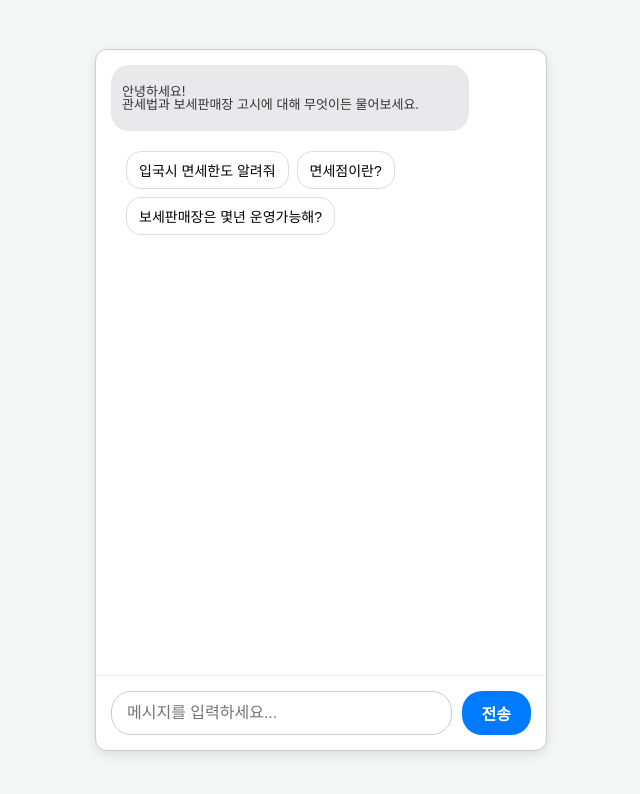
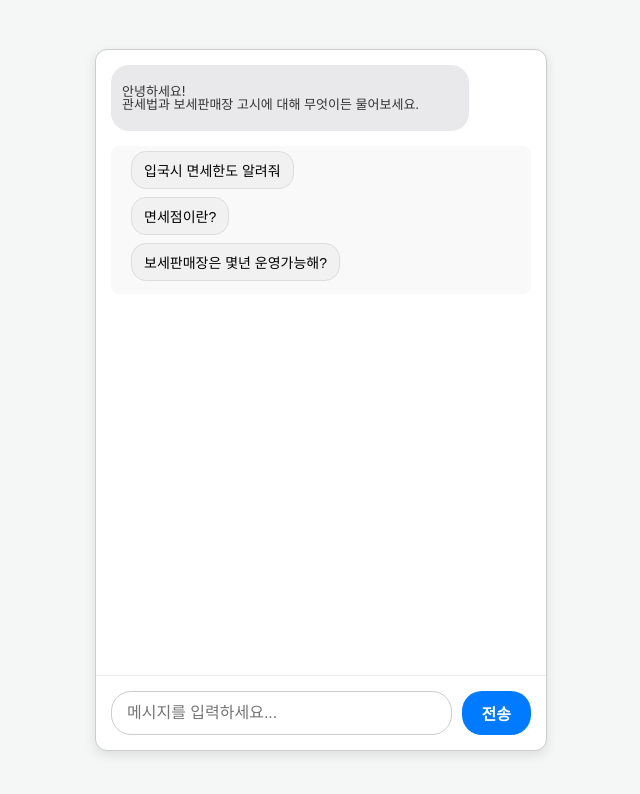
Before and after one commit to herememory/my-chatbot, a website: page index.html in a window 1280 px wide. Shown: the whole page, without its empty margins (319-959 px from the left). Drawn offline with Linux system fonts and the light colour scheme.

Commit message:
Update style.css

```diff
--- a/style.css
+++ b/style.css
@@ -93,24 +93,25 @@ body {
     margin-bottom: 5px;
 }
 
+/* 이 부분의 코드를 찾아서 아래 내용으로 교체해 주세요 */
 .example-questions {
-    padding: 5px 15px;
+    padding: 5px 20px;
     display: flex;
-    flex-wrap: wrap;
-    gap: 8px;
-    background-color: transparent; /* 배경색 완전히 제거 */
+    flex-direction: column;
+    align-items: flex-start;
 }
 
 .example-btn {
-    background-color: transparent;
+    background-color: #f1f1f1;
     border: 1px solid #ddd;
     border-radius: 15px;
     padding: 8px 12px;
+    margin-bottom: 8px;
     cursor: pointer;
     font-size: 14px;
     text-align: left;
 }
 
 .example-btn:hover {
-    background-color: #f0f0f0;
+    background-color: #e7e7e7;
 }
```
